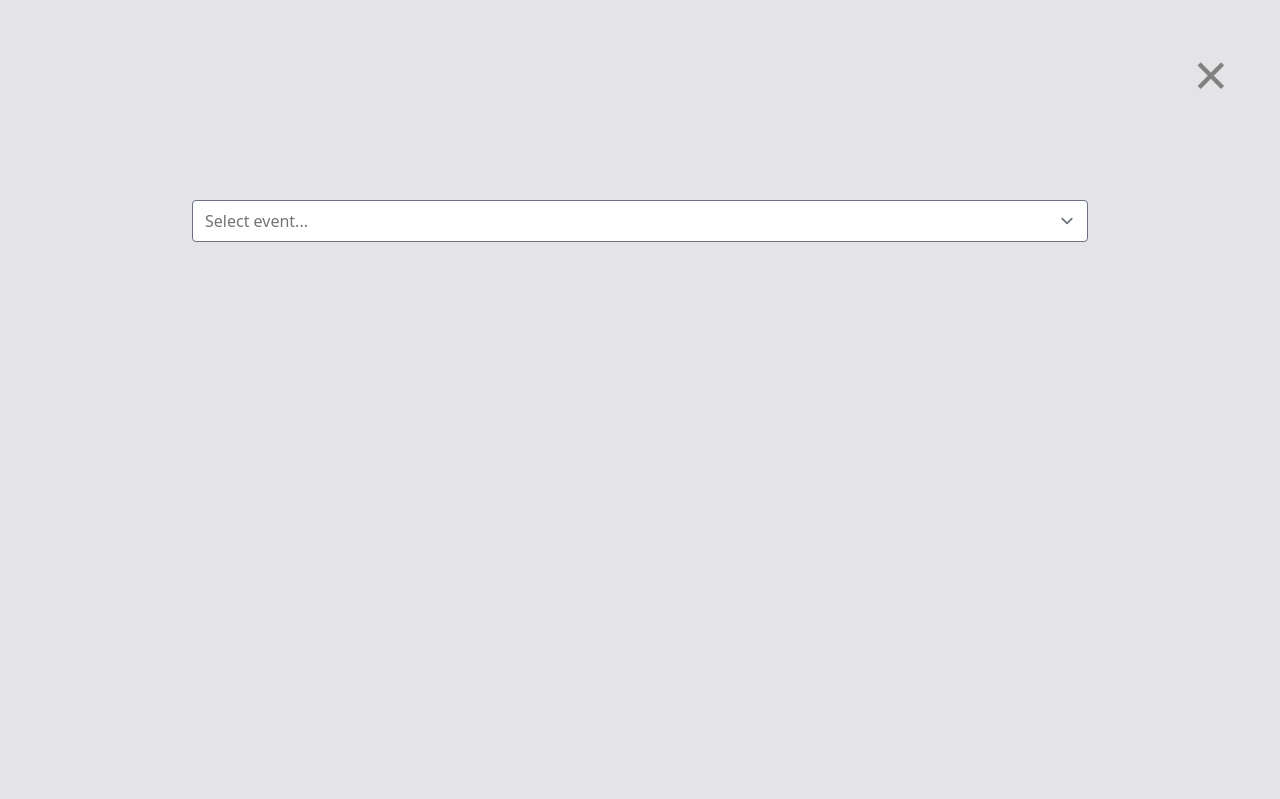
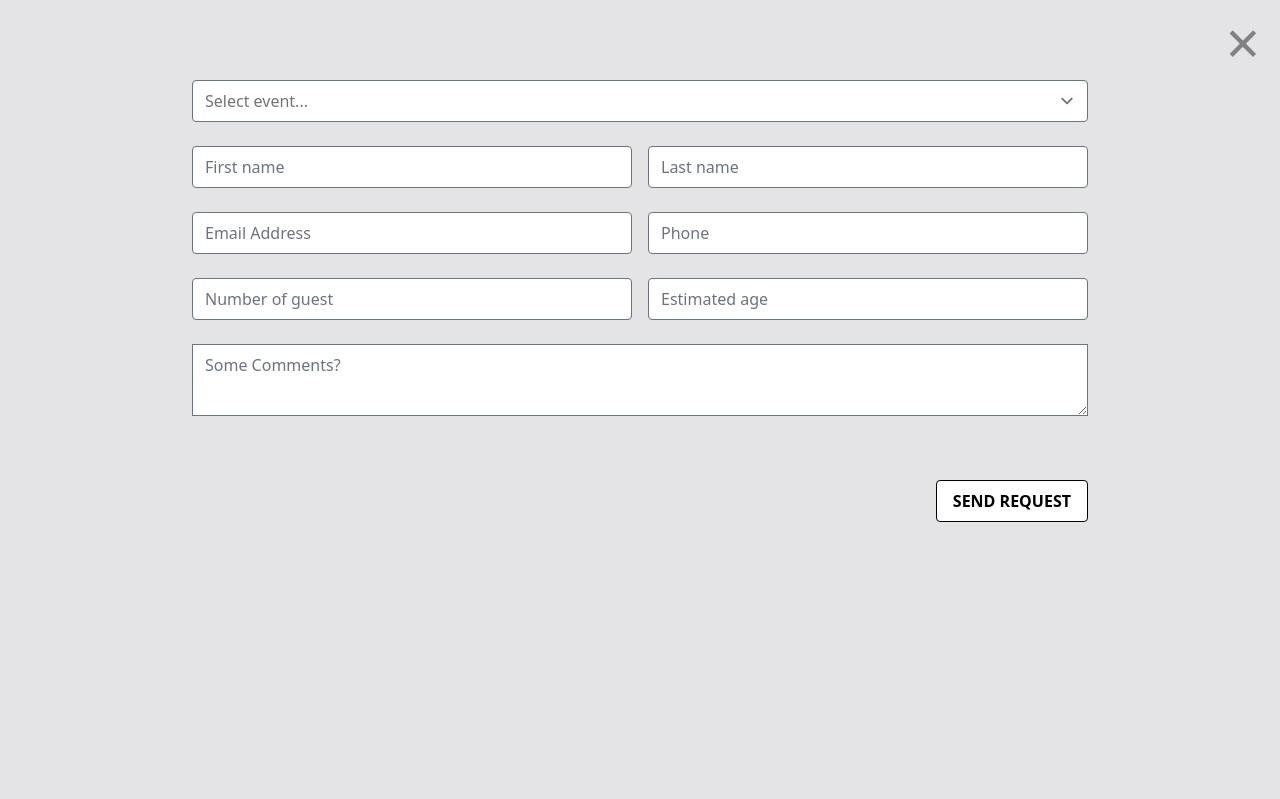
Before and after one commit to Pcbtroniks/Freetravelers-theme, a website: page src/book-form.html in a window 1280 px wide. Shown: the top 799 px of the page. Drawn offline with Linux system fonts and the light colour scheme.

Commit message:
Added Book an Event modal

```diff
--- a/src/book-form.html
+++ b/src/book-form.html
@@ -58,14 +58,15 @@
     <div id="OverlayBookForm" class="overlay-book-form  h-full w-full fixed z-50 top-0 left-0 bg-[#e4e4e7] overflow-x-hidden duration-500">
 
 
-        <a href="javascript:void(0)" onclick="CloseMenu()" class="absolute top-9 right-11 p-2 text-6xl text-[#818181] block duration-300 focus:text-[#f1f1f1] hover:text-[#f1f1f1]"> &times; </a>
+        <a href="javascript:void(0)" onclick="CloseMenu()" class="absolute top-1 right-3 p-2 text-6xl text-[#818181] block duration-300 focus:text-[#f1f1f1] hover:text-[#f1f1f1]"> &times; </a>
 
-        <div class="overlay-menu-content relative top-1/4 md:h-1/6 w-full text-center mt-8 md:mt-0 flex flex-col">
+        <div class="overlay-menu-content relative top-20 md:h-1/6 w-full text-center mt-8 md:mt-0 flex flex-col">
 
             <div class="w-full px-4 text-center">
 
                 <form action="#" method="POST">
                     <div class="max-w-4xl mx-auto">
+
                         <div class="w-full">
                             <select name="event" id="eventSelect" class="w-full rounded text-neutral-500">
                                 <option value="null" disabled selected>Select event...</option>
@@ -74,6 +75,44 @@
                                 <option value="Guadalajara">Guadalajara</option>
                             </select>
                         </div>
+
+                        <div class="w-full flex flex-col md:flex-row md:justify-between md:gap-x-4 mt-6 gap-y-6">
+                            <div class="md:grow">
+                                <input class="w-full rounded text-neutral-500" type="text" name="name" id="name" placeholder="First name">
+                            </div>
+                            <div class="md:grow">
+                                <input class="w-full rounded text-neutral-500" type="text" name="lastname" id="lastname" placeholder="Last name">
+                            </div>
+                        </div>
+
+                        <div class="w-full flex flex-col md:flex-row md:justify-between md:gap-x-4 mt-6 gap-y-6">
+                            <div class="grow">
+                                <input class="w-full rounded text-neutral-500" type="text" name="email" id="email" placeholder="Email Address ">
+                            </div>
+                            <div class="grow">
+                                <input class="w-full rounded text-neutral-500" type="text" name="phone" id="phone" placeholder="Phone">
+                            </div>
+                        </div>
+
+                        <div class="w-full flex flex-col md:flex-row md:justify-between md:gap-x-4 mt-6 gap-y-6">
+                            <div class="grow">
+                                <input class="w-full rounded text-neutral-500" type="text" name="number_of_guest" id="number_of_guest" placeholder="Number of guest ">
+                            </div>
+                            <div class="grow">
+                                <input class="w-full rounded text-neutral-500" type="text" name="age" id="age" placeholder="Estimated age">
+                            </div>
+                        </div>
+
+                        <div class="w-full flex flex-col mt-6 gap-y-6 md:h-28">
+                            <div>
+                                <textarea name="comments" id="comments" class="w-full h-full" placeholder="Some Comments?"></textarea>
+                            </div>
+                        </div>
+
+                        <div class="w-full mt-6 flex justify-end">
+                            <button type="submit" class="border border-black rounded uppercase font-bold bg-white px-4 py-2">Send Request</button>
+                        </div>
+
                     </div>
                 </form>
 
```
Also changed, not shown: dist/style.css.
